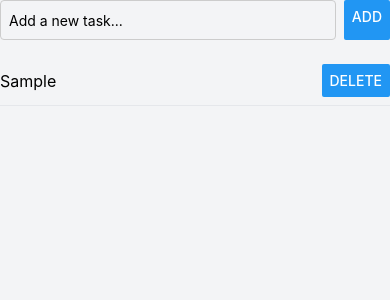
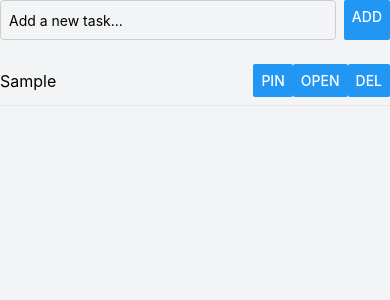
Before and after one commit to klabianco/todo, a React Native app in the folder mobile/: screen / in a window 390 px wide. Both pictures are taken after typing "Sample" into the empty fields and a click on the button "ADD". Shown: the top 300 px of the page. Built offline with nearby package versions, Linux system fonts and the light colour scheme.

Commit message:
feat: add nested tasks and sticky toggle

```diff
--- a/mobile/App.js
+++ b/mobile/App.js
@@ -1,15 +1,25 @@
 import React, { useState, useEffect } from 'react';
-import { SafeAreaView, View, Text, TextInput, Button, FlatList, TouchableOpacity, StyleSheet } from 'react-native';
+import {
+  SafeAreaView,
+  View,
+  Text,
+  TextInput,
+  Button,
+  FlatList,
+  TouchableOpacity,
+  StyleSheet,
+} from 'react-native';
 import AsyncStorage from '@react-native-async-storage/async-storage';
 
 export default function App() {
   const [tasks, setTasks] = useState([]);
   const [input, setInput] = useState('');
+  const [currentParentId, setCurrentParentId] = useState(null);
 
   useEffect(() => {
     async function load() {
       try {
-        const stored = await AsyncStorage.getItem('rnTodoTasks');
+        const stored = await AsyncStorage.getItem('rnTodoTasksV2');
         if (stored) {
           setTasks(JSON.parse(stored));
         }
@@ -21,21 +31,97 @@ export default function App() {
   }, []);
 
   useEffect(() => {
-    AsyncStorage.setItem('rnTodoTasks', JSON.stringify(tasks));
+    AsyncStorage.setItem('rnTodoTasksV2', JSON.stringify(tasks));
   }, [tasks]);
+
+  const findTaskById = (list, id) => {
+    for (const task of list) {
+      if (task.id === id) return task;
+      if (task.subtasks && task.subtasks.length > 0) {
+        const found = findTaskById(task.subtasks, id);
+        if (found) return found;
+      }
+    }
+    return null;
+  };
+
+  const updateTaskById = (list, id, updater) => {
+    return list.map(task => {
+      if (task.id === id) {
+        return updater(task);
+      }
+      if (task.subtasks && task.subtasks.length > 0) {
+        return { ...task, subtasks: updateTaskById(task.subtasks, id, updater) };
+      }
+      return task;
+    });
+  };
+
+  const removeTaskById = (list, id) => {
+    return list
+      .filter(t => t.id !== id)
+      .map(t => ({
+        ...t,
+        subtasks: t.subtasks ? removeTaskById(t.subtasks, id) : [],
+      }));
+  };
+
+  const addSubtask = (list, parentId, subtask) => {
+    return list.map(t => {
+      if (t.id === parentId) {
+        const subs = t.subtasks ? [...t.subtasks, subtask] : [subtask];
+        return { ...t, subtasks: subs };
+      }
+      if (t.subtasks && t.subtasks.length > 0) {
+        return { ...t, subtasks: addSubtask(t.subtasks, parentId, subtask) };
+      }
+      return t;
+    });
+  };
 
   const addTask = () => {
     if (!input.trim()) return;
-    setTasks([...tasks, { id: Date.now().toString(), text: input.trim(), completed: false }]);
+
+    const newTask = {
+      id: Date.now().toString(),
+      text: input.trim(),
+      completed: false,
+      sticky: false,
+      subtasks: [],
+      parentId: currentParentId,
+    };
+
+    if (currentParentId) {
+      setTasks(prev => addSubtask(prev, currentParentId, newTask));
+    } else {
+      setTasks(prev => [...prev, newTask]);
+    }
+
     setInput('');
   };
 
-  const toggleTask = (id) => {
-    setTasks(tasks.map(t => t.id === id ? { ...t, completed: !t.completed } : t));
+  const toggleTask = id => {
+    setTasks(prev => updateTaskById(prev, id, t => ({ ...t, completed: !t.completed })));
   };
 
-  const deleteTask = (id) => {
-    setTasks(tasks.filter(t => t.id !== id));
+  const toggleSticky = id => {
+    setTasks(prev => updateTaskById(prev, id, t => ({ ...t, sticky: !t.sticky })));
+  };
+
+  const deleteTask = id => {
+    setTasks(prev => removeTaskById(prev, id));
+  };
+
+  const currentTasks = currentParentId
+    ? findTaskById(tasks, currentParentId)?.subtasks || []
+    : tasks;
+
+  const currentTitle = currentParentId ? findTaskById(tasks, currentParentId)?.text : null;
+
+  const goBack = () => {
+    if (!currentParentId) return;
+    const parent = findTaskById(tasks, currentParentId)?.parentId || null;
+    setCurrentParentId(parent);
   };
 
   const renderItem = ({ item }) => (
@@ -43,12 +129,25 @@ export default function App() {
       <TouchableOpacity onPress={() => toggleTask(item.id)} style={styles.taskTextWrap}>
         <Text style={item.completed ? styles.completed : styles.taskText}>{item.text}</Text>
       </TouchableOpacity>
-      <Button title="Delete" onPress={() => deleteTask(item.id)} />
+      <View style={styles.actions}>
+        <Button
+          title={item.sticky ? 'Unpin' : 'Pin'}
+          onPress={() => toggleSticky(item.id)}
+        />
+        <Button title="Open" onPress={() => setCurrentParentId(item.id)} />
+        <Button title="Del" onPress={() => deleteTask(item.id)} />
+      </View>
     </View>
   );
 
   return (
     <SafeAreaView style={styles.container}>
+      {currentParentId && (
+        <View style={styles.breadcrumb}>
+          <Button title="Back" onPress={goBack} />
+          <Text style={styles.title}>{currentTitle}</Text>
+        </View>
+      )}
       <View style={styles.inputRow}>
         <TextInput
           style={styles.input}
@@ -59,7 +158,7 @@ export default function App() {
         <Button title="Add" onPress={addTask} />
       </View>
       <FlatList
-        data={tasks}
+        data={currentTasks}
         keyExtractor={item => item.id}
         renderItem={renderItem}
         ListEmptyComponent={<Text style={styles.empty}>Your task list is empty</Text>}
@@ -95,6 +194,10 @@ const styles = StyleSheet.create({
     borderBottomWidth: 1,
     borderBottomColor: '#e5e7eb',
   },
+  actions: {
+    flexDirection: 'row',
+    alignItems: 'center',
+  },
   taskTextWrap: {
     flex: 1,
   },
@@ -111,4 +214,14 @@ const styles = StyleSheet.create({
     marginTop: 32,
     color: '#6b7280',
   },
+  breadcrumb: {
+    flexDirection: 'row',
+    alignItems: 'center',
+    marginBottom: 12,
+  },
+  title: {
+    marginLeft: 8,
+    fontSize: 16,
+    fontWeight: '600',
+  },
 });
```
